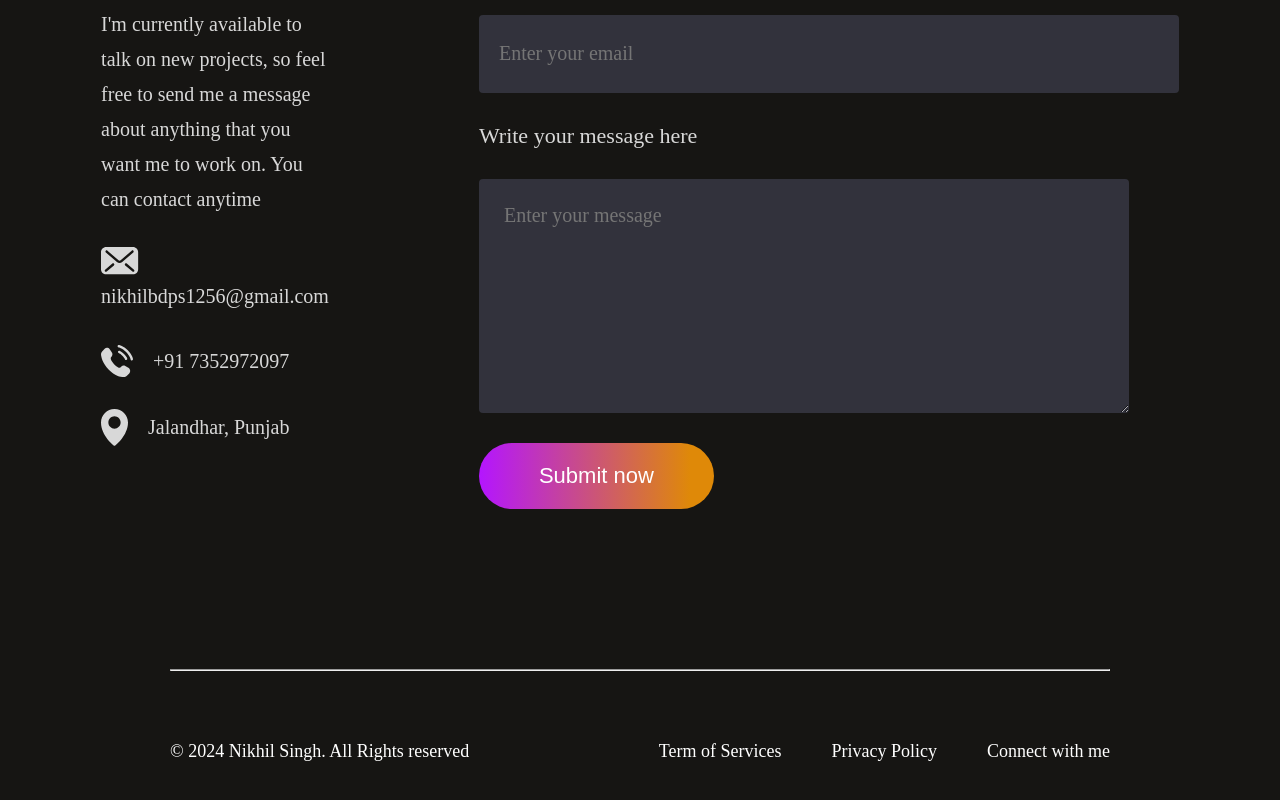
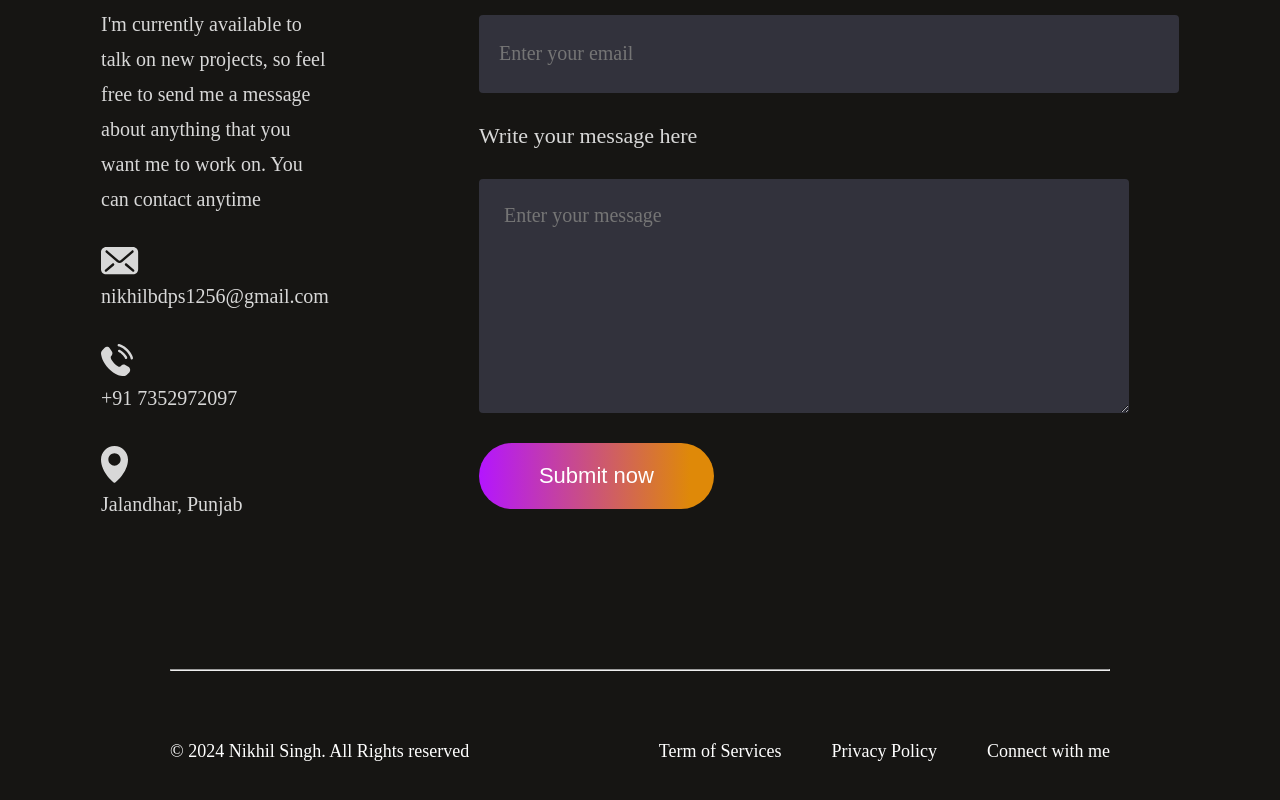
Before and after one commit to nikhil8615/myportfolio, a React (Vite) app: page / in a window 1280 px wide. Shown: the part 5434-6234 px from the top of the page. Built offline with nearby package versions, Linux system fonts and the light colour scheme.

Commit message:
Contact.jsx

```diff
--- a/src/components/Contact/Contact.jsx
+++ b/src/components/Contact/Contact.jsx
@@ -54,14 +54,18 @@ const Contact = () => {
           <div className="contact_details">
             <div className="contact_detail">
               <a href="">
-                <img src={mail_icon} alt="" /> <p>nikhilbdps1256@gmail.com</p>
+                <img src={mail_icon} alt="mailto:nikhilbdps1256@gmail.com" /> <p>nikhilbdps1256@gmail.com</p>
               </a>
             </div>
             <div className="contact_detail">
-              <img src={call_icon} alt="" /> <p>+91 7352972097</p>
+              <a href="tel:+917352972097">
+                <img src={call_icon} alt="" /> <p>+91 7352972097</p>
+              </a>
             </div>
             <div className="contact_detail">
-              <img src={location_icon} alt="" /> <p>Jalandhar, Punjab</p>
+              <a href="https://maps.app.goo.gl/7BcBiJmyEEefu2Hi6">
+                <img src={location_icon} alt="" /> <p>Jalandhar, Punjab</p>
+              </a>
             </div>
           </div>
         </div>
```
